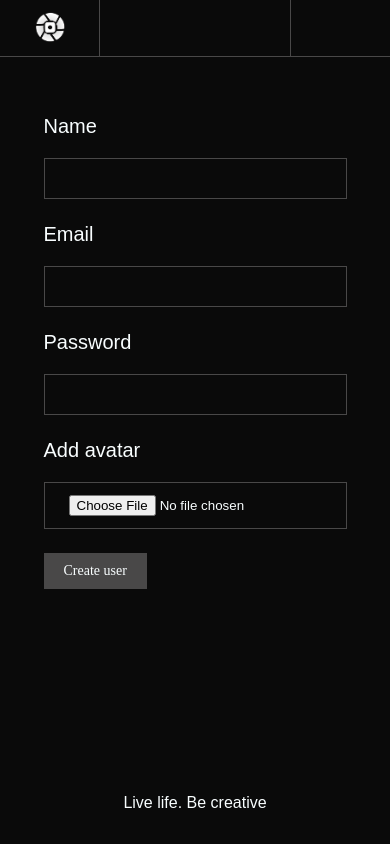
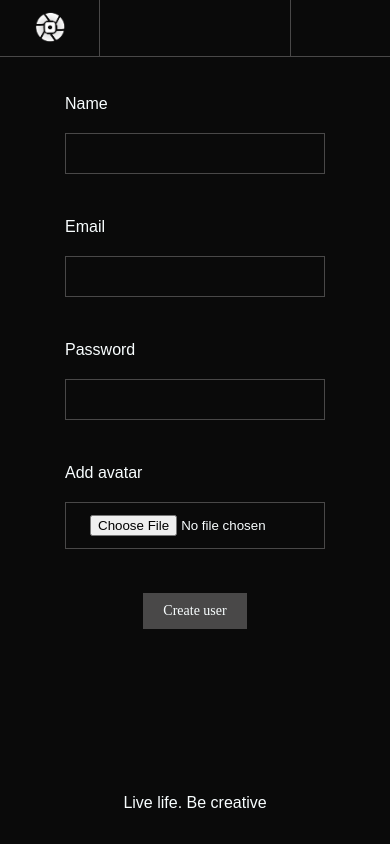
Before and after one commit to EgorFray/photoGallery, a React (Vite) app in the folder frontend/gallery/: page /createUser in a window 390 px wide. Built offline with nearby package versions, Linux system fonts and the light colour scheme; no server answers.

Commit message:
Frontend: fix button in createUserForm & complete media-query for createUser page

```diff
--- a/frontend/gallery/src/components/CreateUserForm.jsx
+++ b/frontend/gallery/src/components/CreateUserForm.jsx
@@ -67,7 +67,9 @@ function CreateUserForm() {
 					</label>
 					<input type="file" name="avatar" id="avatar" />
 				</div>
-				<Button type="submit">Create user</Button>
+				<Button className={styles.btnForm} type="submit">
+					Create user
+				</Button>
 			</form>
 		</div>
 	);
--- a/frontend/gallery/src/components/CreateUserForm.module.css
+++ b/frontend/gallery/src/components/CreateUserForm.module.css
@@ -6,7 +6,7 @@
 	height: 70vh;
 }
 
-.form {
+.createForm {
 	padding: 2rem;
 	width: 40rem;
 	max-width: 40rem;
@@ -36,8 +36,17 @@
 	margin-bottom: 2.4rem;
 }
 
+.btnForm {
+	align-self: center;
+}
+
 @media (max-width: 29em) {
-	.form {
-		background: red;
+	.createForm {
+		width: 30rem;
+		max-width: 30rem;
+	}
+
+	.row label {
+		font-size: 1.6rem;
 	}
 }
```
